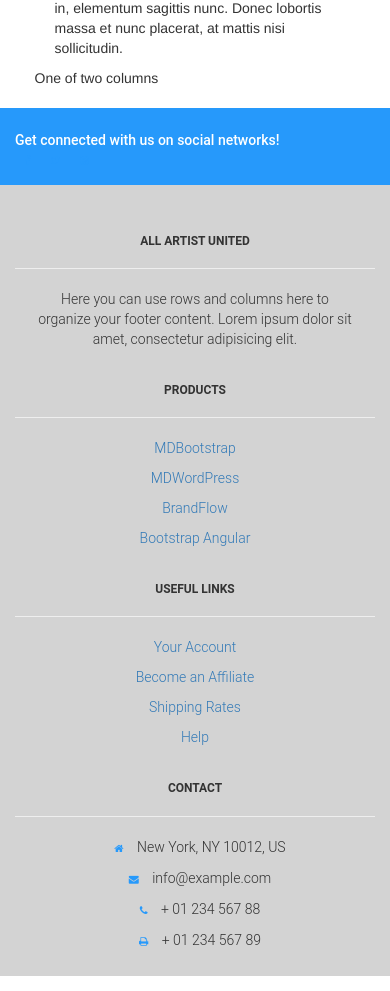
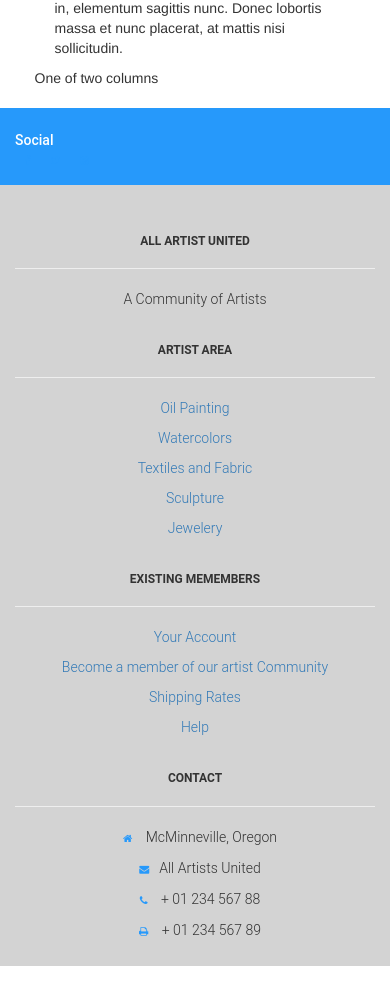
Before and after one commit to writesandy/SSMRB, a React (Create React App) app in the folder client/: page / in a window 390 px wide. Shown: the part 1239-2230 px from the top of the page. Built offline with nearby package versions, Linux system fonts and the light colour scheme.

Commit message:
an update to flavor text

```diff
--- a/client/src/components/Community/community.js
+++ b/client/src/components/Community/community.js
@@ -6,9 +6,9 @@ import beardImage from './Image.Beard.png';
 
 
 const Community = () => (
-  <div className='flavor col-sm-6'>Flavor Text About our Project.
-  Come see our favorite artists and their projects.
-  These are people who are really talented and have a community to share.
+  <div className='flavor col-sm-6'>The Gallery represeents the finest arts and crafts created in our local
+  artist community.
+  We represent art, for which a portion or all of the proceeds goes toward worthwhile causes.
   <img src={beardImage} className="beard-image" alt="beard-image" />
   <button style={{ float: "left" }} className="btn btn-success"> Join </button>
   <button style={{ float: "left" }} className="btn btn-success" > Learn More</button>
--- a/client/src/components/Footer/Footer.js
+++ b/client/src/components/Footer/Footer.js
@@ -11,7 +11,7 @@ class FooterPage extends React.Component {
                         <Container>
                             <Row className="footer-header">
                                 <Col md="8" lg="8" className="">
-                                    <h5 className="mb-0 white-text">Get connected with us on social networks!</h5>
+                                    <h5 className="mb-0 white-text">Social</h5>
                                 </Col>
                                 <div>
                                     <Col md="4" lg="4" className="text-center text-md-right">
@@ -30,30 +30,30 @@ class FooterPage extends React.Component {
                             <Col md="3" lg="4" xl="3" className="mb-4 dark-grey-text">
                                 <h6 className="text-uppercase font-weight-bold"><strong>All Artist United</strong></h6>
                                 <hr />
-                                <p>Here you can use rows and columns here to organize your footer content. Lorem ipsum dolor sit
-                                amet, consectetur adipisicing elit.</p>
+                                <p>A Community of Artists</p>
                             </Col>
                             <Col md="2" lg="2" xl="2" className="mb-4 dark-grey-text">
-                                <h6 className="text-uppercase font-weight-bold"><strong>Products</strong></h6>
+                                <h6 className="text-uppercase font-weight-bold"><strong>Artist Area</strong></h6>
                                 <hr />
-                                <p><a href="#!" className="dark-grey-text">MDBootstrap</a></p>
-                                <p><a href="#!" className="dark-grey-text">MDWordPress</a></p>
-                                <p><a href="#!" className="dark-grey-text">BrandFlow</a></p>
-                                <p><a href="#!" className="dark-grey-text">Bootstrap Angular</a></p>
+                                <p><a href="#!" className="dark-grey-text">Oil Painting</a></p>
+                                <p><a href="#!" className="dark-grey-text">Watercolors</a></p>
+                                <p><a href="#!" className="dark-grey-text">Textiles and Fabric </a></p>
+                                <p><a href="#!" className="dark-grey-text">Sculpture</a></p>
+                                <p><a href="#!" className="dark-grey-text">Jewelery</a></p>
                             </Col>
                             <Col md="3" lg="2" xl="2" className="mb-4 dark-grey-text">
-                                <h6 className="text-uppercase font-weight-bold"><strong>Useful links</strong></h6>
+                                <h6 className="text-uppercase font-weight-bold"><strong>Existing Memembers</strong></h6>
                                 <hr />
                                 <p><a href="#!" className="dark-grey-text">Your Account</a></p>
-                                <p><a href="#!" className="dark-grey-text">Become an Affiliate</a></p>
+                                <p><a href="#!" className="dark-grey-text">Become a member of our artist Community</a></p>
                                 <p><a href="#!" className="dark-grey-text">Shipping Rates</a></p>
                                 <p><a href="#!" className="dark-grey-text">Help</a></p>
                             </Col>
                             <Col md="4" lg="3" xl="3" className="mb-4 dark-grey-text">
                                 <h6 className="text-uppercase font-weight-bold"><strong>Contact</strong></h6>
                                 <hr />
-                                <p><i className="fa fa-home mr-3"></i> New York, NY 10012, US</p>
-                                <p><i className="fa fa-envelope mr-3"></i> info@example.com</p>
+                                <p><i className="fa fa-home mr-3"></i> McMinneville, Oregon</p>
+                                <p><i className="fa fa-envelope mr-3"></i>All Artists United</p>
                                 <p><i className="fa fa-phone mr-3"></i> + 01 234 567 88</p>
                                 <p><i className="fa fa-print mr-3"></i> + 01 234 567 89</p>
                             </Col>
--- a/client/src/components/Gallery/Gallery.js
+++ b/client/src/components/Gallery/Gallery.js
@@ -14,7 +14,7 @@ class GalleryComponent extends React.PureComponent {
         thumbnailWidth: 200,
         thumbnailHeight: 200,
         isSelected: true,
-        caption: "After Rain (Jeshu John - designerspics.com)"
+        caption: "The purpose of art is washing the dust of daily life off our souls. - Pablo Picasso"
 },
 {
         src: "https://c2.staticflickr.com/9/8356/28897120681_3b2c0f43e0_b.jpg",
@@ -22,14 +22,15 @@ class GalleryComponent extends React.PureComponent {
         thumbnailWidth: 200,
         thumbnailHeight: 200,
         tags: [{value: "Ocean", title: "Ocean"}, {value: "People", title: "People"}],
-        caption: "Boats (Jeshu John - designerspics.com)"
+        caption: "The Soul Cannot Survive in the Absence of Art"
 },
 
 {
         src: "https://c4.staticflickr.com/9/8887/28897124891_98c4fdd82b_b.jpg",
         thumbnail: "https://c4.staticflickr.com/9/8887/28897124891_98c4fdd82b_n.jpg",
         thumbnailWidth: 200,
-        thumbnailHeight: 200
+        thumbnailHeight: 200,
+        caption: "Art is the Soul of the people"
 }]
 
       return (
--- a/client/src/components/SignIn/signin.js
+++ b/client/src/components/SignIn/signin.js
@@ -47,7 +47,7 @@ class SignIn extends PureComponent {
     const obj = getFromStorage('the_main_app');
     if (obj && obj.token) {
       const { token } = obj;
-      fetch('/api/account/verify?token=' + token)
+      fetch('api/account/verify?token=' + token)
         .then(res => res.json())
         .then(json => {
 
@@ -82,45 +82,6 @@ class SignIn extends PureComponent {
       signInPassword: event.target.value,
     });
   }
-  // onSignUp() {
-  //   // Grab state
-  //   const {
-  //     signInEmail,
-  //     signInPassword,
-  //   } = this.state;
-
-  //   this.setState({
-  //     isLoading: true,
-  //   });
-
-  //   // Post request to backend
-  //   fetch('/api/account/sign', {
-  //     method: 'POST',
-  //     headers: {
-  //       'Content-Type': 'application/json'// this also could be json data
-  //     },
-  //     body: JSON.stringify({
-  //       email: signInEmail,
-  //       password: signInPassword,
-  //     })
-  //   }).then(res => res.json())
-  //     .then(json => {
-  //       console.log('json', json);
-  //       if (json.success) {
-  //         this.setState({
-  //           signInError: json.message,
-  //           isLoading: false,
-  //           signUpEmail: '',
-  //           signUpPassword: '',
-  //         });
-  //       } else {
-  //         this.setState({
-  //           signUpError: json.message,
-  //           isLoading: false,
-  //         });
-  //       }
-  //     });
-  // }
 
   onSignIn() {
     // Grab state
@@ -134,7 +95,7 @@ class SignIn extends PureComponent {
     });
 
     // Post request to backend
-    fetch('routes/api/account/signin', {
+    fetch('api/account/signin', {
       method: 'POST',
       headers: {
         'Content-Type': 'application/json'
@@ -171,7 +132,7 @@ class SignIn extends PureComponent {
     if (obj && obj.token) {
       const { token } = obj;
       // Verify token
-      fetch('routes/api/account/logout?token=' + token)
+      fetch('/api/account/logout?token=' + token)
         .then(res => res.json())
         .then(json => {
           if (json.success) {
--- a/client/src/components/Social and Contact/SocialContact.js
+++ b/client/src/components/Social and Contact/SocialContact.js
@@ -4,9 +4,9 @@ import "./SocialContact.css";
 
 const SocialContact = props => (
     <div className="socialContact">
-        <a href={props.instagram} className="fa fa-instagram socialContactMin col-md-1 col-sm-1 col-xs-1"></a>
-        <a href={props.twitter} className="fa fa-twitter socialContactMin col-md-1 col-sm-1 col-xs-1"></a>
-        <a href={props.linkedin} className="fa fa-linkedin socialContactMin col-md-1 col-sm-1 col-xs-1"></a>
+        <a href={props.instagram} className="fa fa-instagram socialContactMin col-md-1 col-sm-1 col-xs-1">Instagram</a>
+        <a href={props.twitter} className="fa fa-twitter socialContactMin col-md-1 col-sm-1 col-xs-1">Twitter</a>
+        <a href={props.linkedin} className="fa fa-linkedin socialContactMin col-md-1 col-sm-1 col-xs-1">LinkedIn</a>
         <a href={props.website} className="fa fa-globe socialContactMin col-md-1 col-sm-1 col-xs-1"></a>
         <a className="fa col-md-8 col-sm-8 col-xs-8 socialContactMax">{props.email}</a>
     <ReactTooltip />
--- a/package.json
+++ b/package.json
@@ -27,8 +27,8 @@
     "express": "^4.15.4",
     "flow-bin": "^0.76.0",
     "gridfs-stream": "^1.1.1",
+    "mdbreact": "^4.5.1",
     "method-override": "^3.0.0",
-    "mdbreact": "^4.5.1",
     "mongoose": "^5.0.17",
     "multer": "^1.3.1",
     "multer-gridfs-storage": "^3.0.1",
@@ -38,8 +38,10 @@
     "react-dom": "^16.4.1",
     "react-grid-gallery": "^0.5.1",
     "react-images": "^0.5.17",
+    "react-modal": "^3.5.1",
     "react-router-dom": "^4.3.1",
     "react-scripts": "^1.1.4",
+    "react-tooltip": "^3.6.1",
     "uuid": "^3.3.2",
     "whatwg-fetch": "^2.0.4"
   },
```
Also changed, not shown: 1 other file (tests, documents, lock files or other folders).
